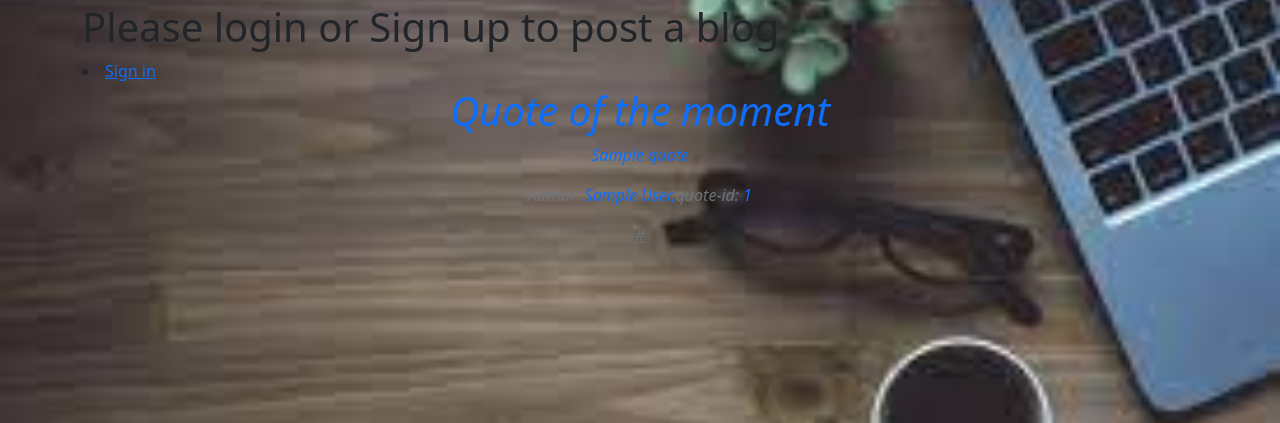
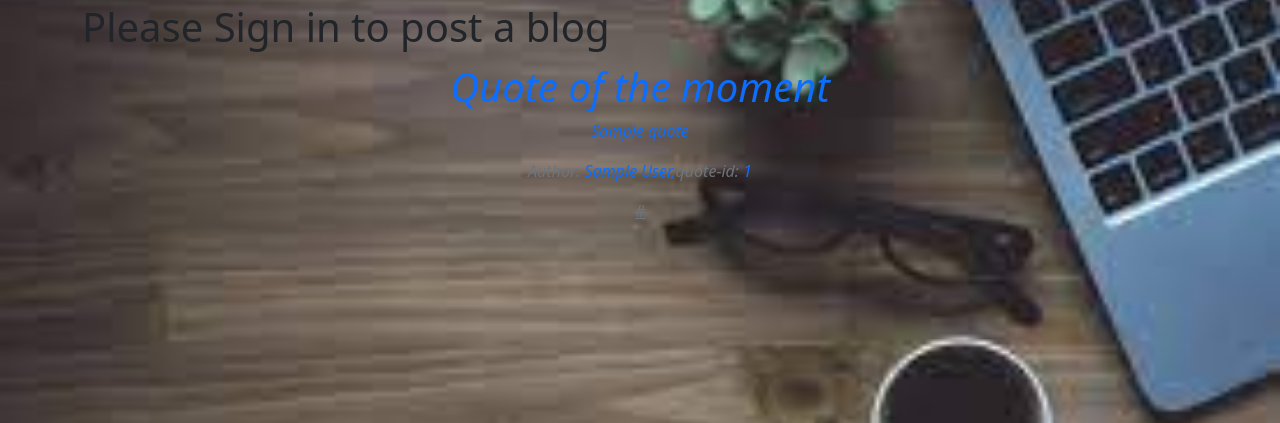
Before and after one commit to Daniel6996-arch/tweek, a Python web app: template app/templates/tweek.html in a window 1280 px wide. Shown: the part 69-492 px from the top of the page. Run offline with Jinja, Linux system fonts and the light colour scheme; the template is opened without the code that fills it: most values are stand-ins (such as "Sample title", 1, 10 or a date in 2020); some libraries are stand-ins or nearby versions.

Commit message:
add edits to navbar

```diff
--- a/app/templates/tweek.html
+++ b/app/templates/tweek.html
@@ -7,14 +7,11 @@
     {% if current_user.is_authenticated %}
     <h1>What's on your mind?</h1>
 
-
-
     <div>
         {{wtf.quick_form(blog_form)}}
     </div>
     {% else %}
-    <h1>Please login or Sign up to post a blog</h1>
-    <li><a href="{{url_for('auth.login')}}">Sign in</a></li>
+    <h1>Please Sign in to post a blog</h1>
     {% endif %}
 
 </div>
```
